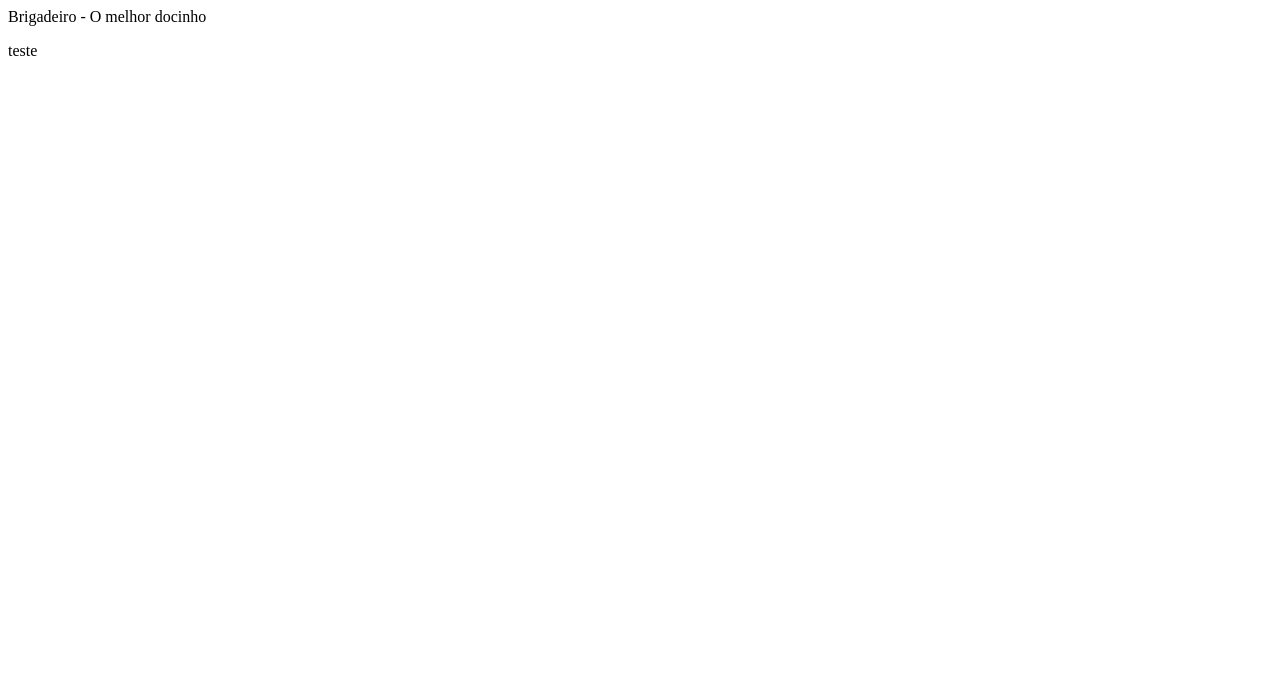
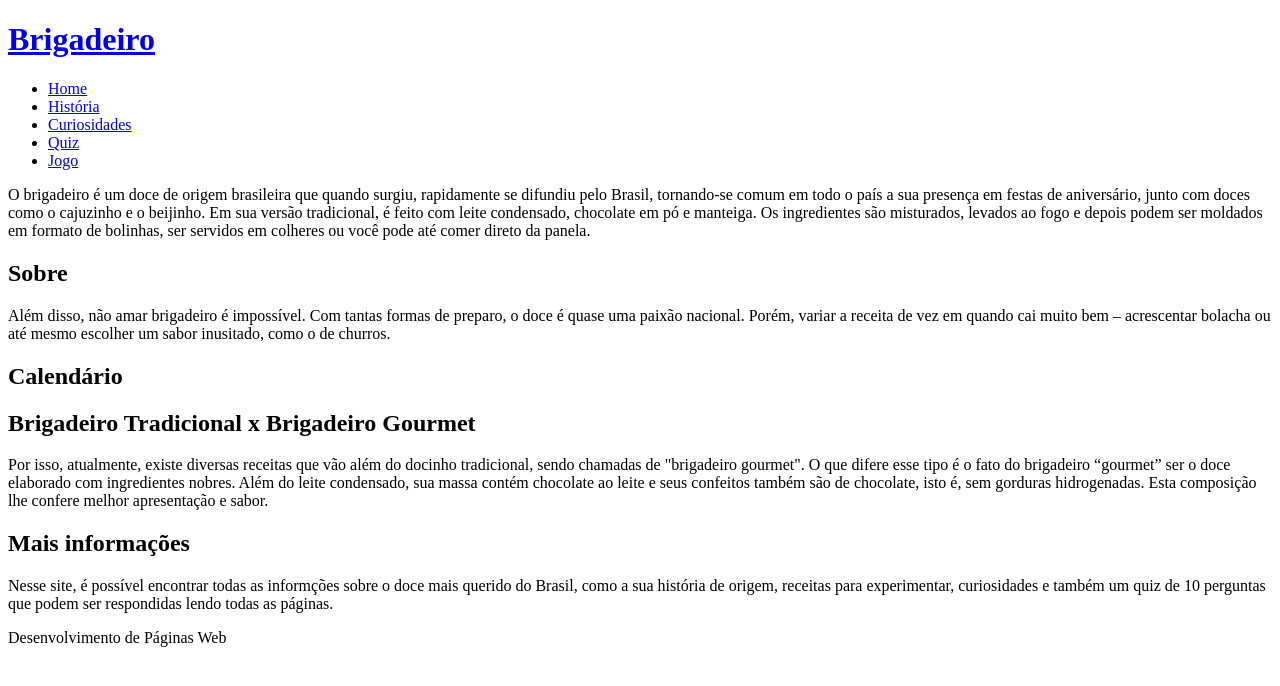
Before and after one commit to giovannatvrs/site, a plain HTML site: page index.html in a window 1280 px wide. Drawn offline with Linux system fonts and the light colour scheme.

Commit message:
Texto da página inicial

```diff
--- a/index.html
+++ b/index.html
@@ -1,8 +1,45 @@
 <!DOCTYPE html>
 <html>
-    <head>Brigadeiro - O melhor docinho</head>
+    <head>
+        <link rel="stylesheet" type="text/css" href="style.css" media="screen">
+        <title>Brigadeiro - O melhor docinho</title>
+    </head>
     <body>
-        <title>Brigadeiro</title>
-        <p>teste</p>
+        <header>
+            <h1><a href="index.html">Brigadeiro</a></h1>
+            <nav>
+                <ul>
+                    <li><a href="index.html">Home</a></li>
+                    <li><a href="historia.html">História</a></li>
+                    <li><a href="curiosidades.html">Curiosidades</a></li>
+                    <li><a href="quiz.html">Quiz</a></li>
+                    <li><a href="jogo.html">Jogo</a></li>
+                </ul>
+            </nav>
+        </header>
+
+        <section>
+            <p>O brigadeiro é um doce de origem brasileira que quando surgiu, rapidamente se difundiu pelo Brasil, tornando-se comum em todo o país a sua presença em festas de aniversário, junto com doces como o cajuzinho e o beijinho. Em sua versão tradicional, é feito com leite condensado, chocolate em pó e manteiga. Os ingredientes são misturados, levados ao fogo e depois podem
+                ser moldados em formato de bolinhas, ser servidos em colheres ou você pode até comer direto da panela.</p>
+        </section>
+        <section>
+            <h2>Sobre</h2>
+            <p>Além disso, não amar brigadeiro é impossível. Com tantas formas de preparo, o doce é quase uma paixão nacional.
+                Porém, variar a receita de vez em quando cai muito bem – acrescentar bolacha ou até mesmo escolher um sabor inusitado, como o de churros.</p>
+        </section>
+        <section>
+            <h2>Calendário</h2>
+        </section>
+        <section>
+            <h2>Brigadeiro Tradicional x Brigadeiro Gourmet</h2>
+            <p>Por isso, atualmente, existe diversas receitas que vão além do docinho tradicional, sendo chamadas de "brigadeiro gourmet". O que difere esse tipo é o fato do brigadeiro “gourmet” ser o doce elaborado com ingredientes nobres.
+            Além do leite condensado, sua massa contém chocolate ao leite e seus confeitos também são de chocolate, isto é, sem gorduras hidrogenadas. Esta composição lhe confere melhor apresentação e sabor.</p>
+        </section>
+        <section>
+            <h2>Mais informações</h2>
+            <p>Nesse site, é possível encontrar todas as informções sobre o doce mais querido do Brasil, como a sua história de origem, receitas para experimentar, curiosidades e também um quiz de 10 perguntas que podem ser respondidas lendo todas as páginas.</p>
+        </section>
+
+        <footer><p>Desenvolvimento de Páginas Web</p></footer>
     </body>
 </html>
```
Also changed, not shown: historia.html (added, +11 -0 lines), curiosidades.html (added), jogo.html (added), quiz.html (added), style.css (added).
